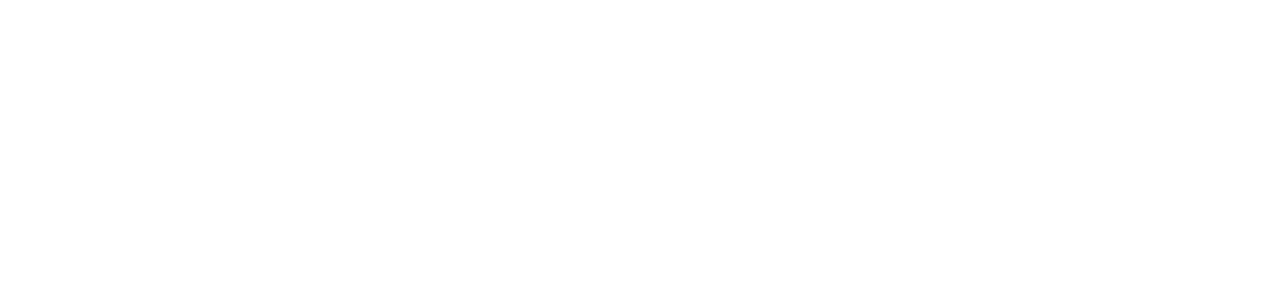
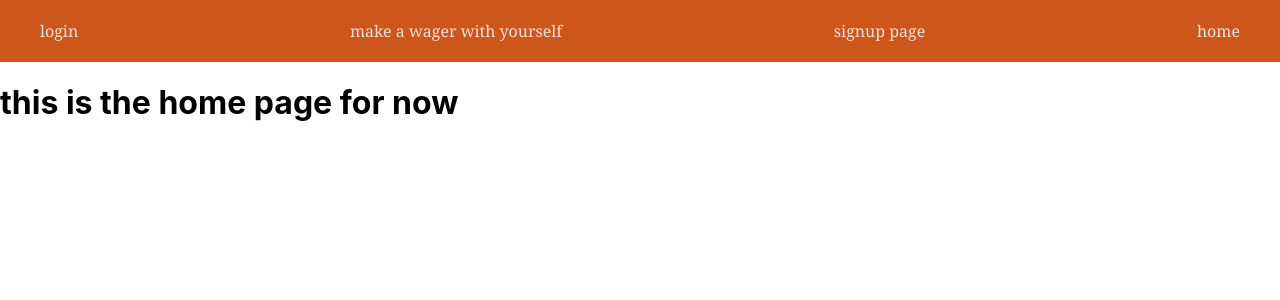
Before and after one commit to Catherine-Russell/BoozersWeepers, a React (Create React App) app in the folder frontend/: page / in a window 1280 px wide. Before the commit this address had no page. Shown: the top 300 px of the page. Built offline with nearby package versions, Linux system fonts and the light colour scheme.

Commit message:
added simple home page to make navigation easier.

```diff
--- a/frontend/src/components/NavBar/NavBar.js
+++ b/frontend/src/components/NavBar/NavBar.js
@@ -21,6 +21,7 @@ const NavBar = () =>{
         <a href='/login' className='txt'>login</a>
         <a href={`/newWager/${token}`} className='txt'>make a wager with yourself</a>
         <a href={`/signup`} className='txt'>signup page</a>
+        <a href={`/`} className='txt'>home</a>
 
 
       </div>
--- a/frontend/src/components/app/App.js
+++ b/frontend/src/components/app/App.js
@@ -2,6 +2,7 @@ import './App.css';
 import LoginForm from '../auth/LoginForm'
 import SignUpForm from '../user/SignUpForm'
 import NewWagerForm from '../wagers/NewWagerForm'
+import Home from '../home/Home';
 
 import React, { useState } from 'react';
 import Feed from '../feed/Feed'
@@ -18,6 +19,9 @@ const App = () => {
           <Route path='/login'  element={<LoginForm  navigate={ useNavigate() }/>}/>
           <Route path='/signup' element={<SignUpForm navigate={ useNavigate() }/>}/>
           <Route path='/newWager/:challengedUserID' element={<NewWagerForm navigate={ useNavigate() }/>}/>
+          <Route path='/'  element={<Home navigate={ useNavigate() }/>}/>
+
+
 
         </Routes>
     );
--- /dev/null
+++ b/frontend/src/components/home/Home.js
@@ -0,0 +1,14 @@
+import React from 'react';
+import NavBar from '../NavBar/NavBar';
+
+const Home = ({ navigate }) => {
+  return(
+    <div>
+      <NavBar/>
+
+<h1>this is the home page for now</h1>
+    </div>
+  )
+}
+
+export default Home;
```
